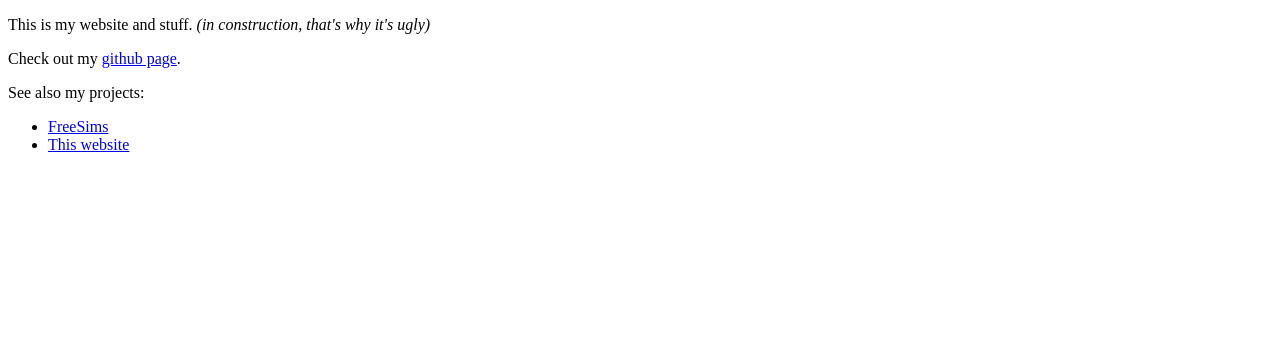
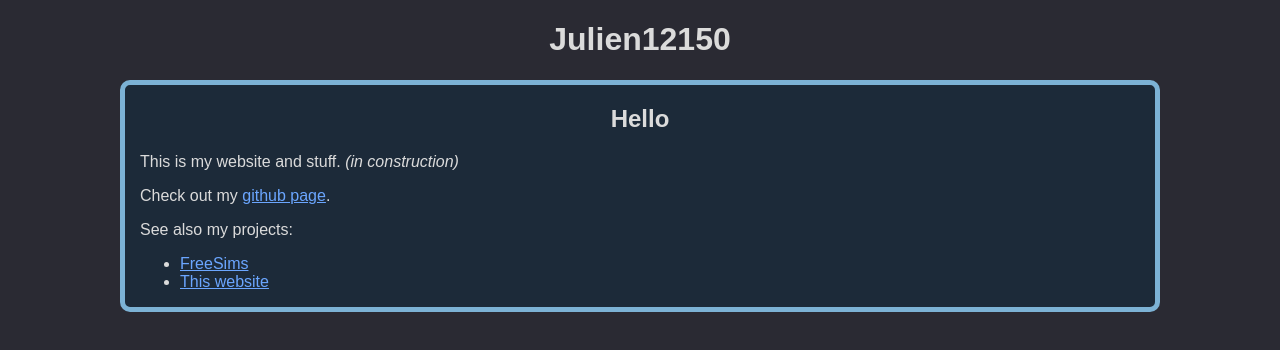
Before and after one commit to Julien12150/julien12150.github.io, a plain HTML site: page index.html in a window 1280 px wide. Drawn offline with Linux system fonts and the light colour scheme.

Commit message:
css style

```diff
--- a/index.html
+++ b/index.html
@@ -3,14 +3,19 @@
 	<head>
 		<meta charset="utf-8"></meta>
 		<title>Julien12150</title>
+		<link rel="stylesheet" href="style.css">
 	</head>
 	<body>
-		<p>This is my website and stuff. <i>(in construction, that's why it's ugly)</i></p>
+		<h1>Julien12150</h1>
+		<div class="main">
+			<h2 class="top">Hello</h2>
+			<p>This is my website and stuff. <i>(in construction)</i></p>
 			<p>Check out my <a href="https://github.com/Julien12150">github page</a>.</p>
 			<p>See also my projects:</p>
 			<ul>
 				<li><a href="https://github.com/Julien12150/freesims">FreeSims</a></li>
 				<li><a href="https://github.com/Julien12150/julien12150.github.io">This website</a></li>
 			</ul>
+		</div>
 	</body>
 </html>
--- /dev/null
+++ b/style.css
@@ -0,0 +1,46 @@
+body
+{
+	font-family: Arial;
+	color: #dbdbdb;
+	background-color: #2a2a33;
+}
+
+a:link
+{
+	color:#6ba6ff;
+}
+a:visited
+{
+	color:#b9cdff;
+}
+a:active
+{
+	color:#2a589e;
+}
+a:hover
+{
+	color:white;
+}
+div.main
+{
+	display: block;
+	border-style: solid;
+	border-color: #7cb2d5;
+	border-width: 5px;
+	border-radius: 10px;
+	background-color: #1c2a39;
+
+	width:1000px;
+	margin: auto;
+
+	padding-left: 15px;
+	padding-right: 15px;
+}
+h1
+{
+	text-align: center;
+}
+h2.top
+{
+	text-align: center;
+}
```
Lines whose indentation alone changed are shown as unchanged.
